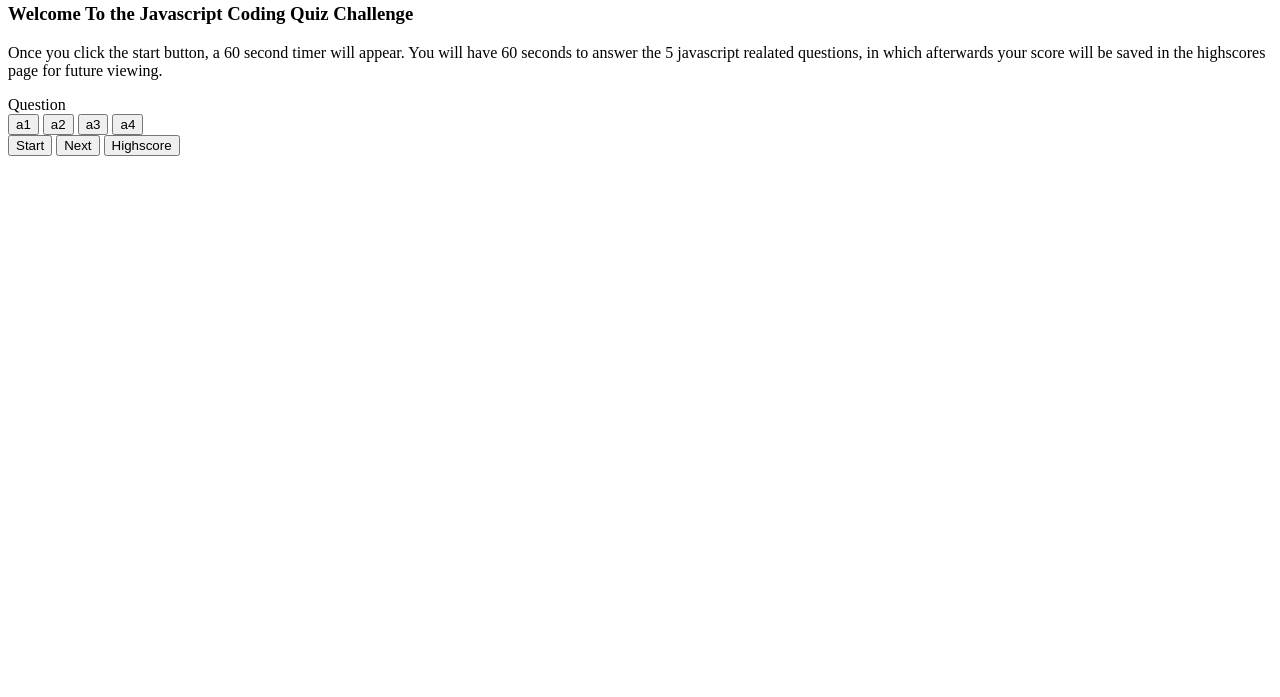
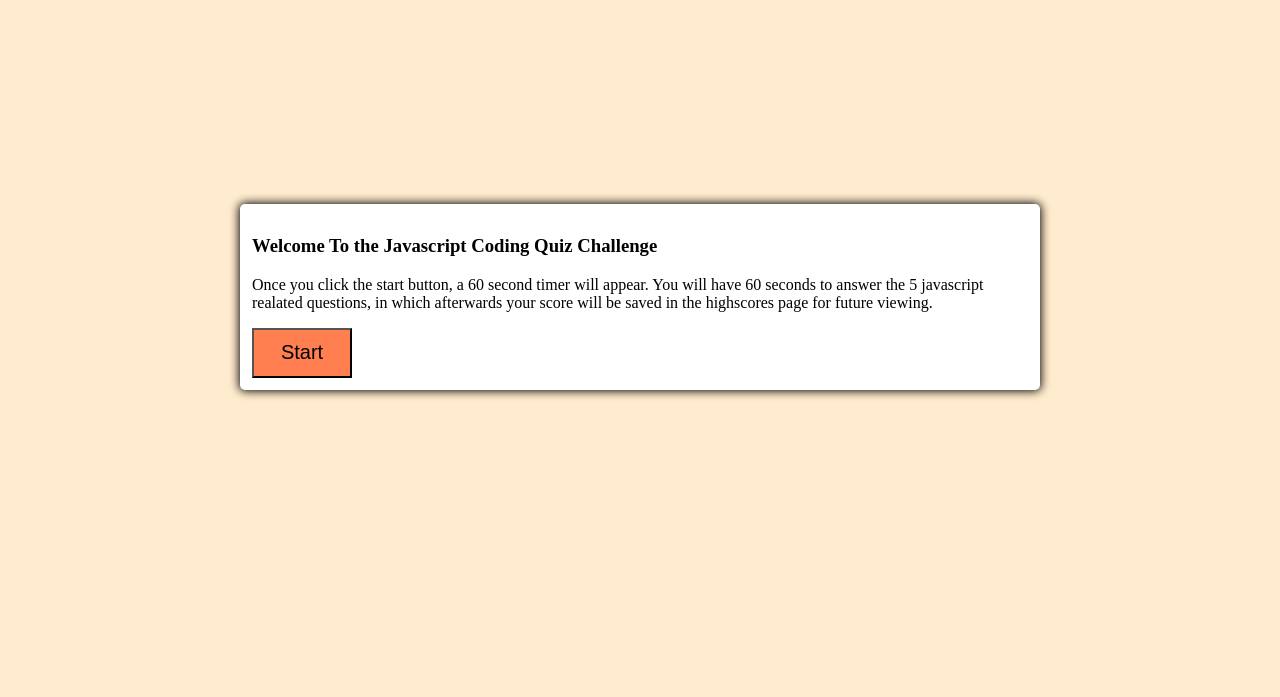
Before and after one commit to willycoxy/CodeQuiz, a plain HTML site: page index.html in a window 1280 px wide. Shown: the part 103-800 px from the top of the page. Drawn offline with Linux system fonts and the light colour scheme; the site is published under a folder, as on GitHub Pages, so addresses that start at the root find nothing.

Commit message:
Add files via upload

```diff
--- a/index.html
+++ b/index.html
@@ -4,7 +4,7 @@
     <meta charset="UTF-8">
     <meta http-equiv="X-UA-Compatible" content="IE=edge">
     <meta name="viewport" content="width=device-width, initial-scale=1.0">
-    <link rel="stylesheet" href="/assets/css/style.css"/>
+    <link rel="stylesheet" href="assets/css/style.css"/>
     <title>JavaScript Code Quiz</title>
 </head>
 <body>
@@ -35,7 +35,7 @@
         <a href="highscores.html"><button id="highscore-btn" class=" highscore btn hide">Highscore</button></a>
     </div>
    </div>
-   <script src="/assets/js/script.js"></script>
+   <script src="assets/js/script.js"></script>
 </body>
 </html>
 
```
